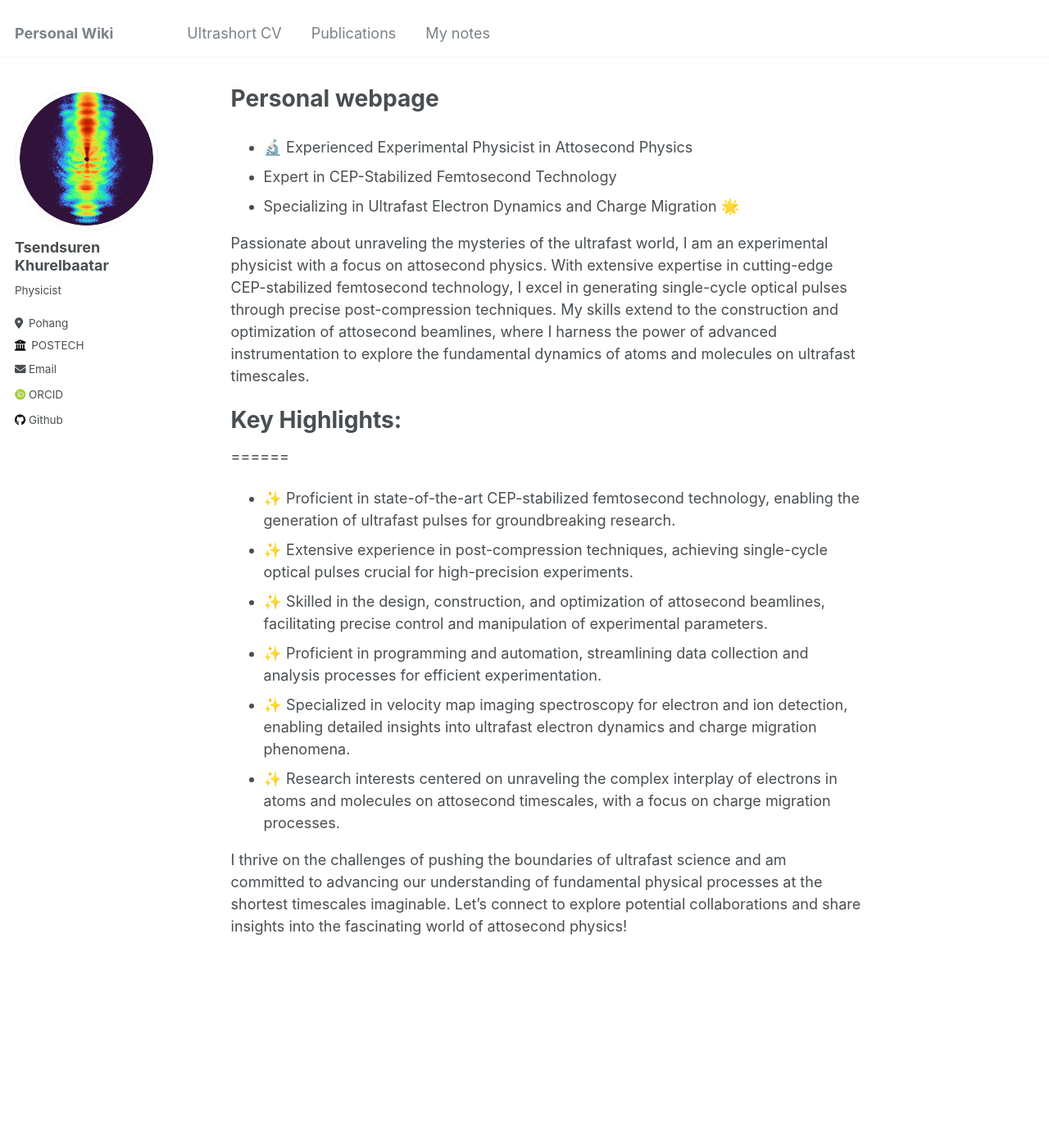
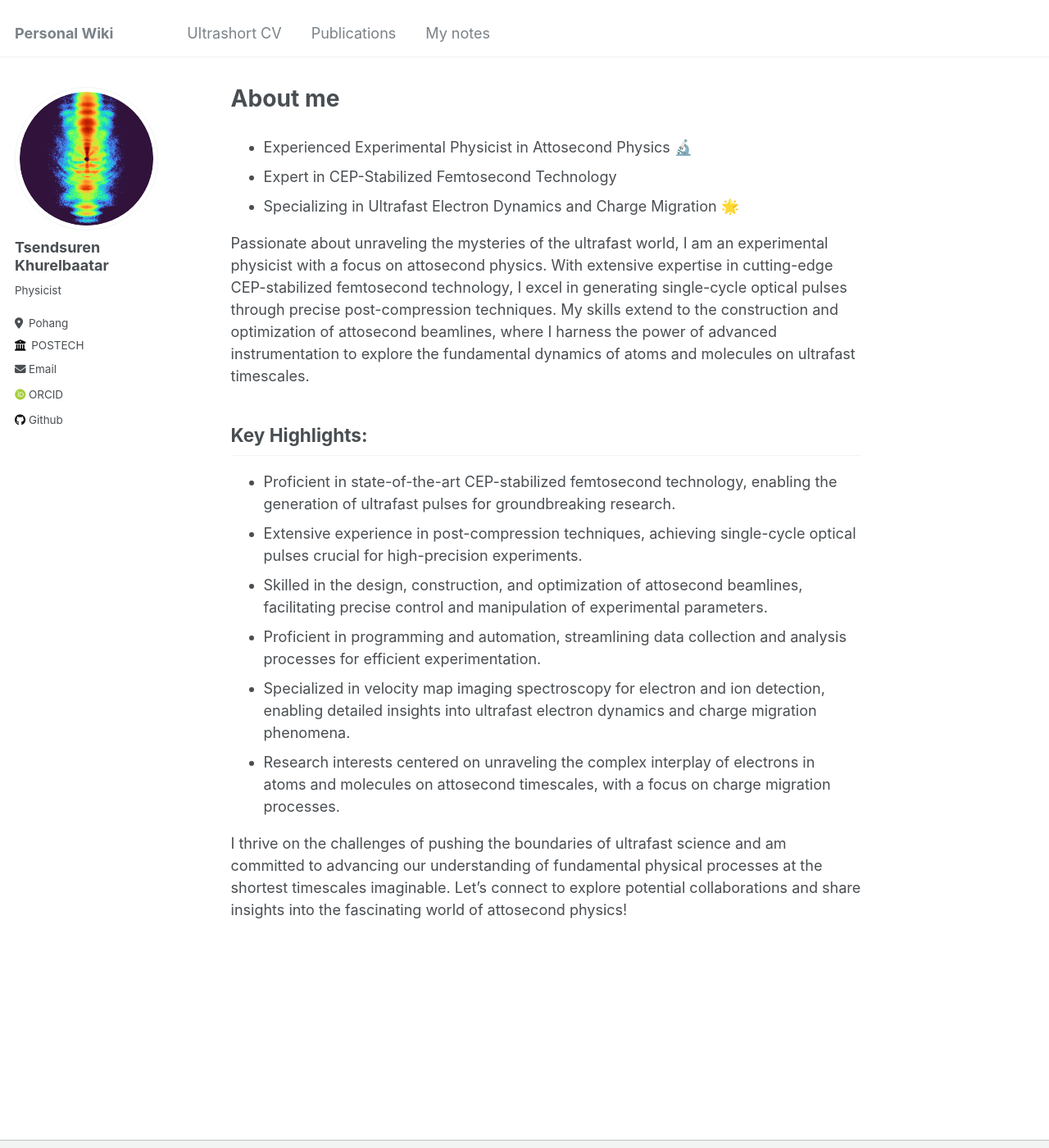
Before and after one commit to Tsendsuren/tsendsuren.github.io, a Jekyll site: the page built from _pages/about.md, in a window 1280 px wide and 1400 px high. Shown: the whole window at 82% size. Built offline with Jekyll 4.4.1, drawn with Linux system fonts in a browser that asks for light colours; some web fonts are replaced.

```diff
--- a/_pages/about.md
+++ b/_pages/about.md
@@ -1,25 +1,24 @@
 ---
 permalink: /
-title: "Personal webpage"
+title: "About me"
 author_profile: true
 redirect_from:
   - /about/
   - /about.html
 ---
 
-* 🔬 Experienced Experimental Physicist in Attosecond Physics
+* Experienced Experimental Physicist in Attosecond Physics 🔬
 * Expert in CEP-Stabilized Femtosecond Technology
 * Specializing in Ultrafast Electron Dynamics and Charge Migration 🌟
 
 Passionate about unraveling the mysteries of the ultrafast world, I am an experimental physicist with a focus on attosecond physics. With extensive expertise in cutting-edge CEP-stabilized femtosecond technology, I excel in generating single-cycle optical pulses through precise post-compression techniques. My skills extend to the construction and optimization of attosecond beamlines, where I harness the power of advanced instrumentation to explore the fundamental dynamics of atoms and molecules on ultrafast timescales.
 
-# Key Highlights:
-======
-* ✨ Proficient in state-of-the-art CEP-stabilized femtosecond technology, enabling the generation of ultrafast pulses for groundbreaking research.
-* ✨ Extensive experience in post-compression techniques, achieving single-cycle optical pulses crucial for high-precision experiments.
-* ✨ Skilled in the design, construction, and optimization of attosecond beamlines, facilitating precise control and manipulation of experimental parameters.
-* ✨ Proficient in programming and automation, streamlining data collection and analysis processes for efficient experimentation.
-* ✨ Specialized in velocity map imaging spectroscopy for electron and ion detection, enabling detailed insights into ultrafast electron dynamics and charge migration phenomena.
-* ✨ Research interests centered on unraveling the complex interplay of electrons in atoms and molecules on attosecond timescales, with a focus on charge migration processes.
+## Key Highlights:
+* Proficient in state-of-the-art CEP-stabilized femtosecond technology, enabling the generation of ultrafast pulses for groundbreaking research.
+* Extensive experience in post-compression techniques, achieving single-cycle optical pulses crucial for high-precision experiments.
+* Skilled in the design, construction, and optimization of attosecond beamlines, facilitating precise control and manipulation of experimental parameters.
+* Proficient in programming and automation, streamlining data collection and analysis processes for efficient experimentation.
+* Specialized in velocity map imaging spectroscopy for electron and ion detection, enabling detailed insights into ultrafast electron dynamics and charge migration phenomena.
+* Research interests centered on unraveling the complex interplay of electrons in atoms and molecules on attosecond timescales, with a focus on charge migration processes.
 
 I thrive on the challenges of pushing the boundaries of ultrafast science and am committed to advancing our understanding of fundamental physical processes at the shortest timescales imaginable. Let's connect to explore potential collaborations and share insights into the fascinating world of attosecond physics!
```
